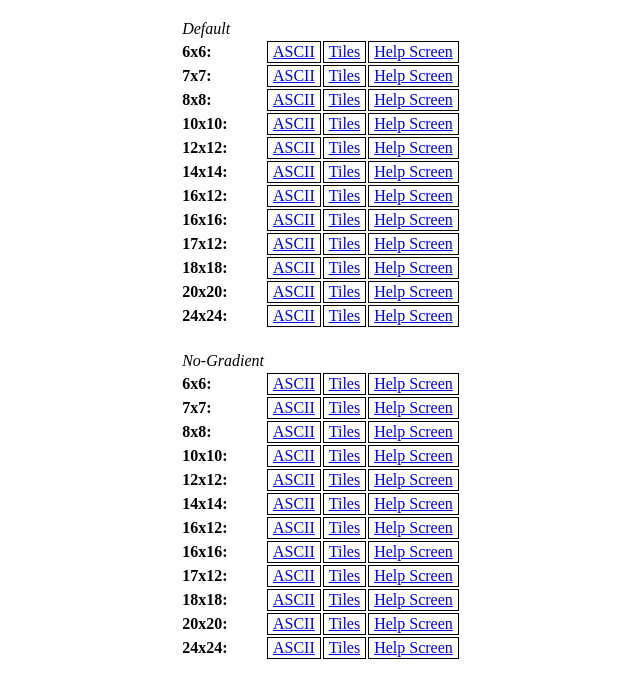
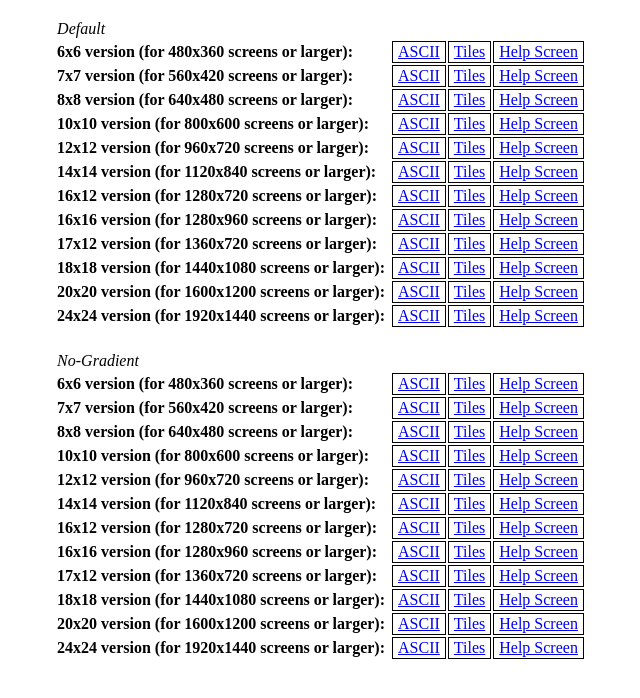
Before and after one commit to Pilcrow182/Pilcrow182.github.io, a plain HTML site: page cogmind_screenshots/index.html in a window 1280 px wide. Shown: the part 50-748 px from the top of the page, without its empty margins (320-960 px from the left). Drawn offline with Linux system fonts and the light colour scheme.

Commit message:
Add minimum resolutions to Cogmind screenshots

```diff
--- a/cogmind_screenshots/index.html
+++ b/cogmind_screenshots/index.html
@@ -17,73 +17,73 @@
 					<td style="border: none;"><em>Default</em></td>
 				</tr>
 				<tr>
-					<td style="border: none;"><strong>6x6:</strong>&nbsp;</td>
+					<td style="border: none;"><strong>6x6 version (for 480x360 screens or larger):</strong>&nbsp;</td>
 					<td>&nbsp;<a href="screenshots/6x6_ascii.png">ASCII</a>&nbsp;</td>
 					<td>&nbsp;<a href="screenshots/6x6_tiles.png">Tiles</a>&nbsp;</td>
 					<td>&nbsp;<a href="screenshots/6x6_help.png">Help Screen</a>&nbsp;</td>
 				</tr>
 				<tr>
-					<td style="border: none;"><strong>7x7:</strong>&nbsp;</td>
+					<td style="border: none;"><strong>7x7 version (for 560x420 screens or larger):</strong>&nbsp;</td>
 					<td>&nbsp;<a href="screenshots/7x7_ascii.png">ASCII</a>&nbsp;</td>
 					<td>&nbsp;<a href="screenshots/7x7_tiles.png">Tiles</a>&nbsp;</td>
 					<td>&nbsp;<a href="screenshots/7x7_help.png">Help Screen</a>&nbsp;</td>
 				</tr>
 				<tr>
-					<td style="border: none;"><strong>8x8:</strong>&nbsp;</td>
+					<td style="border: none;"><strong>8x8 version (for 640x480 screens or larger):</strong>&nbsp;</td>
 					<td>&nbsp;<a href="screenshots/8x8_ascii.png">ASCII</a>&nbsp;</td>
 					<td>&nbsp;<a href="screenshots/8x8_tiles.png">Tiles</a>&nbsp;</td>
 					<td>&nbsp;<a href="screenshots/8x8_help.png">Help Screen</a>&nbsp;</td>
 				</tr>
 				<tr>
-					<td style="border: none;"><strong>10x10:</strong>&nbsp;</td>
+					<td style="border: none;"><strong>10x10 version (for 800x600 screens or larger):</strong>&nbsp;</td>
 					<td>&nbsp;<a href="screenshots/10x10_ascii.png">ASCII</a>&nbsp;</td>
 					<td>&nbsp;<a href="screenshots/10x10_tiles.png">Tiles</a>&nbsp;</td>
 					<td>&nbsp;<a href="screenshots/10x10_help.png">Help Screen</a>&nbsp;</td>
 				</tr>
 				<tr>
-					<td style="border: none;"><strong>12x12:</strong>&nbsp;</td>
+					<td style="border: none;"><strong>12x12 version (for 960x720 screens or larger):</strong>&nbsp;</td>
 					<td>&nbsp;<a href="screenshots/12x12_ascii.png">ASCII</a>&nbsp;</td>
 					<td>&nbsp;<a href="screenshots/12x12_tiles.png">Tiles</a>&nbsp;</td>
 					<td>&nbsp;<a href="screenshots/12x12_help.png">Help Screen</a>&nbsp;</td>
 				</tr>
 				<tr>
-					<td style="border: none;"><strong>14x14:</strong>&nbsp;</td>
+					<td style="border: none;"><strong>14x14 version (for 1120x840 screens or larger):</strong>&nbsp;</td>
 					<td>&nbsp;<a href="screenshots/14x14_ascii.png">ASCII</a>&nbsp;</td>
 					<td>&nbsp;<a href="screenshots/14x14_tiles.png">Tiles</a>&nbsp;</td>
 					<td>&nbsp;<a href="screenshots/14x14_help.png">Help Screen</a>&nbsp;</td>
 				</tr>
 				<tr>
-					<td style="border: none;"><strong>16x12:</strong>&nbsp;</td>
+					<td style="border: none;"><strong>16x12 version (for 1280x720 screens or larger):</strong>&nbsp;</td>
 					<td>&nbsp;<a href="screenshots/16x12_ascii.png">ASCII</a>&nbsp;</td>
 					<td>&nbsp;<a href="screenshots/16x12_tiles.png">Tiles</a>&nbsp;</td>
 					<td>&nbsp;<a href="screenshots/16x12_help.png">Help Screen</a>&nbsp;</td>
 				</tr>
 				<tr>
-					<td style="border: none;"><strong>16x16:</strong>&nbsp;</td>
+					<td style="border: none;"><strong>16x16 version (for 1280x960 screens or larger):</strong>&nbsp;</td>
 					<td>&nbsp;<a href="screenshots/16x16_ascii.png">ASCII</a>&nbsp;</td>
 					<td>&nbsp;<a href="screenshots/16x16_tiles.png">Tiles</a>&nbsp;</td>
 					<td>&nbsp;<a href="screenshots/16x16_help.png">Help Screen</a>&nbsp;</td>
 				</tr>
 				<tr>
-					<td style="border: none;"><strong>17x12:</strong>&nbsp;</td>
+					<td style="border: none;"><strong>17x12 version (for 1360x720 screens or larger):</strong>&nbsp;</td>
 					<td>&nbsp;<a href="screenshots/17x12_ascii.png">ASCII</a>&nbsp;</td>
 					<td>&nbsp;<a href="screenshots/17x12_tiles.png">Tiles</a>&nbsp;</td>
 					<td>&nbsp;<a href="screenshots/17x12_help.png">Help Screen</a>&nbsp;</td>
 				</tr>
 				<tr>
-					<td style="border: none;"><strong>18x18:</strong>&nbsp;</td>
+					<td style="border: none;"><strong>18x18 version (for 1440x1080 screens or larger):</strong>&nbsp;</td>
 					<td>&nbsp;<a href="screenshots/18x18_ascii.png">ASCII</a>&nbsp;</td>
 					<td>&nbsp;<a href="screenshots/18x18_tiles.png">Tiles</a>&nbsp;</td>
 					<td>&nbsp;<a href="screenshots/18x18_help.png">Help Screen</a>&nbsp;</td>
 				</tr>
 				<tr>
-					<td style="border: none;"><strong>20x20:</strong>&nbsp;</td>
+					<td style="border: none;"><strong>20x20 version (for 1600x1200 screens or larger):</strong>&nbsp;</td>
 					<td>&nbsp;<a href="screenshots/20x20_ascii.png">ASCII</a>&nbsp;</td>
 					<td>&nbsp;<a href="screenshots/20x20_tiles.png">Tiles</a>&nbsp;</td>
 					<td>&nbsp;<a href="screenshots/20x20_help.png">Help Screen</a>&nbsp;</td>
 				</tr>
 				<tr>
-					<td style="border: none;"><strong>24x24:</strong>&nbsp;</td>
+					<td style="border: none;"><strong>24x24 version (for 1920x1440 screens or larger):</strong>&nbsp;</td>
 					<td>&nbsp;<a href="screenshots/24x24_ascii.png">ASCII</a>&nbsp;</td>
 					<td>&nbsp;<a href="screenshots/24x24_tiles.png">Tiles</a>&nbsp;</td>
 					<td>&nbsp;<a href="screenshots/24x24_help.png">Help Screen</a>&nbsp;</td>
@@ -95,73 +95,73 @@
 					<td style="border: none;"><em>No-Gradient</em></td>
 				</tr>
 				<tr>
-					<td style="border: none;"><strong>6x6:</strong>&nbsp;</td>
+					<td style="border: none;"><strong>6x6 version (for 480x360 screens or larger):</strong>&nbsp;</td>
 					<td>&nbsp;<a href="screenshots/6x6ng_ascii.png">ASCII</a>&nbsp;</td>
 					<td>&nbsp;<a href="screenshots/6x6ng_tiles.png">Tiles</a>&nbsp;</td>
 					<td>&nbsp;<a href="screenshots/6x6ng_help.png">Help Screen</a>&nbsp;</td>
 				</tr>
 				<tr>
-					<td style="border: none;"><strong>7x7:</strong>&nbsp;</td>
+					<td style="border: none;"><strong>7x7 version (for 560x420 screens or larger):</strong>&nbsp;</td>
 					<td>&nbsp;<a href="screenshots/7x7ng_ascii.png">ASCII</a>&nbsp;</td>
 					<td>&nbsp;<a href="screenshots/7x7ng_tiles.png">Tiles</a>&nbsp;</td>
 					<td>&nbsp;<a href="screenshots/7x7ng_help.png">Help Screen</a>&nbsp;</td>
 				</tr>
 				<tr>
-					<td style="border: none;"><strong>8x8:</strong>&nbsp;</td>
+					<td style="border: none;"><strong>8x8 version (for 640x480 screens or larger):</strong>&nbsp;</td>
 					<td>&nbsp;<a href="screenshots/8x8ng_ascii.png">ASCII</a>&nbsp;</td>
 					<td>&nbsp;<a href="screenshots/8x8ng_tiles.png">Tiles</a>&nbsp;</td>
 					<td>&nbsp;<a href="screenshots/8x8ng_help.png">Help Screen</a>&nbsp;</td>
 				</tr>
 				<tr>
-					<td style="border: none;"><strong>10x10:</strong>&nbsp;</td>
+					<td style="border: none;"><strong>10x10 version (for 800x600 screens or larger):</strong>&nbsp;</td>
 					<td>&nbsp;<a href="screenshots/10x10ng_ascii.png">ASCII</a>&nbsp;</td>
 					<td>&nbsp;<a href="screenshots/10x10ng_tiles.png">Tiles</a>&nbsp;</td>
 					<td>&nbsp;<a href="screenshots/10x10ng_help.png">Help Screen</a>&nbsp;</td>
 				</tr>
 				<tr>
-					<td style="border: none;"><strong>12x12:</strong>&nbsp;</td>
+					<td style="border: none;"><strong>12x12 version (for 960x720 screens or larger):</strong>&nbsp;</td>
 					<td>&nbsp;<a href="screenshots/12x12ng_ascii.png">ASCII</a>&nbsp;</td>
 					<td>&nbsp;<a href="screenshots/12x12ng_tiles.png">Tiles</a>&nbsp;</td>
 					<td>&nbsp;<a href="screenshots/12x12ng_help.png">Help Screen</a>&nbsp;</td>
 				</tr>
 				<tr>
-					<td style="border: none;"><strong>14x14:</strong>&nbsp;</td>
+					<td style="border: none;"><strong>14x14 version (for 1120x840 screens or larger):</strong>&nbsp;</td>
 					<td>&nbsp;<a href="screenshots/14x14ng_ascii.png">ASCII</a>&nbsp;</td>
 					<td>&nbsp;<a href="screenshots/14x14ng_tiles.png">Tiles</a>&nbsp;</td>
 					<td>&nbsp;<a href="screenshots/14x14ng_help.png">Help Screen</a>&nbsp;</td>
 				</tr>
 				<tr>
-					<td style="border: none;"><strong>16x12:</strong>&nbsp;</td>
+					<td style="border: none;"><strong>16x12 version (for 1280x720 screens or larger):</strong>&nbsp;</td>
 					<td>&nbsp;<a href="screenshots/16x12ng_ascii.png">ASCII</a>&nbsp;</td>
 					<td>&nbsp;<a href="screenshots/16x12ng_tiles.png">Tiles</a>&nbsp;</td>
 					<td>&nbsp;<a href="screenshots/16x12ng_help.png">Help Screen</a>&nbsp;</td>
 				</tr>
 				<tr>
-					<td style="border: none;"><strong>16x16:</strong>&nbsp;</td>
+					<td style="border: none;"><strong>16x16 version (for 1280x960 screens or larger):</strong>&nbsp;</td>
 					<td>&nbsp;<a href="screenshots/16x16ng_ascii.png">ASCII</a>&nbsp;</td>
 					<td>&nbsp;<a href="screenshots/16x16ng_tiles.png">Tiles</a>&nbsp;</td>
 					<td>&nbsp;<a href="screenshots/16x16ng_help.png">Help Screen</a>&nbsp;</td>
 				</tr>
 				<tr>
-					<td style="border: none;"><strong>17x12:</strong>&nbsp;</td>
+					<td style="border: none;"><strong>17x12 version (for 1360x720 screens or larger):</strong>&nbsp;</td>
 					<td>&nbsp;<a href="screenshots/17x12ng_ascii.png">ASCII</a>&nbsp;</td>
 					<td>&nbsp;<a href="screenshots/17x12ng_tiles.png">Tiles</a>&nbsp;</td>
 					<td>&nbsp;<a href="screenshots/17x12ng_help.png">Help Screen</a>&nbsp;</td>
 				</tr>
 				<tr>
-					<td style="border: none;"><strong>18x18:</strong>&nbsp;</td>
+					<td style="border: none;"><strong>18x18 version (for 1440x1080 screens or larger):</strong>&nbsp;</td>
 					<td>&nbsp;<a href="screenshots/18x18ng_ascii.png">ASCII</a>&nbsp;</td>
 					<td>&nbsp;<a href="screenshots/18x18ng_tiles.png">Tiles</a>&nbsp;</td>
 					<td>&nbsp;<a href="screenshots/18x18ng_help.png">Help Screen</a>&nbsp;</td>
 				</tr>
 				<tr>
-					<td style="border: none;"><strong>20x20:</strong>&nbsp;</td>
+					<td style="border: none;"><strong>20x20 version (for 1600x1200 screens or larger):</strong>&nbsp;</td>
 					<td>&nbsp;<a href="screenshots/20x20ng_ascii.png">ASCII</a>&nbsp;</td>
 					<td>&nbsp;<a href="screenshots/20x20ng_tiles.png">Tiles</a>&nbsp;</td>
 					<td>&nbsp;<a href="screenshots/20x20ng_help.png">Help Screen</a>&nbsp;</td>
 				</tr>
 				<tr>
-					<td style="border: none;"><strong>24x24:</strong>&nbsp;</td>
+					<td style="border: none;"><strong>24x24 version (for 1920x1440 screens or larger):</strong>&nbsp;</td>
 					<td>&nbsp;<a href="screenshots/24x24ng_ascii.png">ASCII</a>&nbsp;</td>
 					<td>&nbsp;<a href="screenshots/24x24ng_tiles.png">Tiles</a>&nbsp;</td>
 					<td>&nbsp;<a href="screenshots/24x24ng_help.png">Help Screen</a>&nbsp;</td>
```
